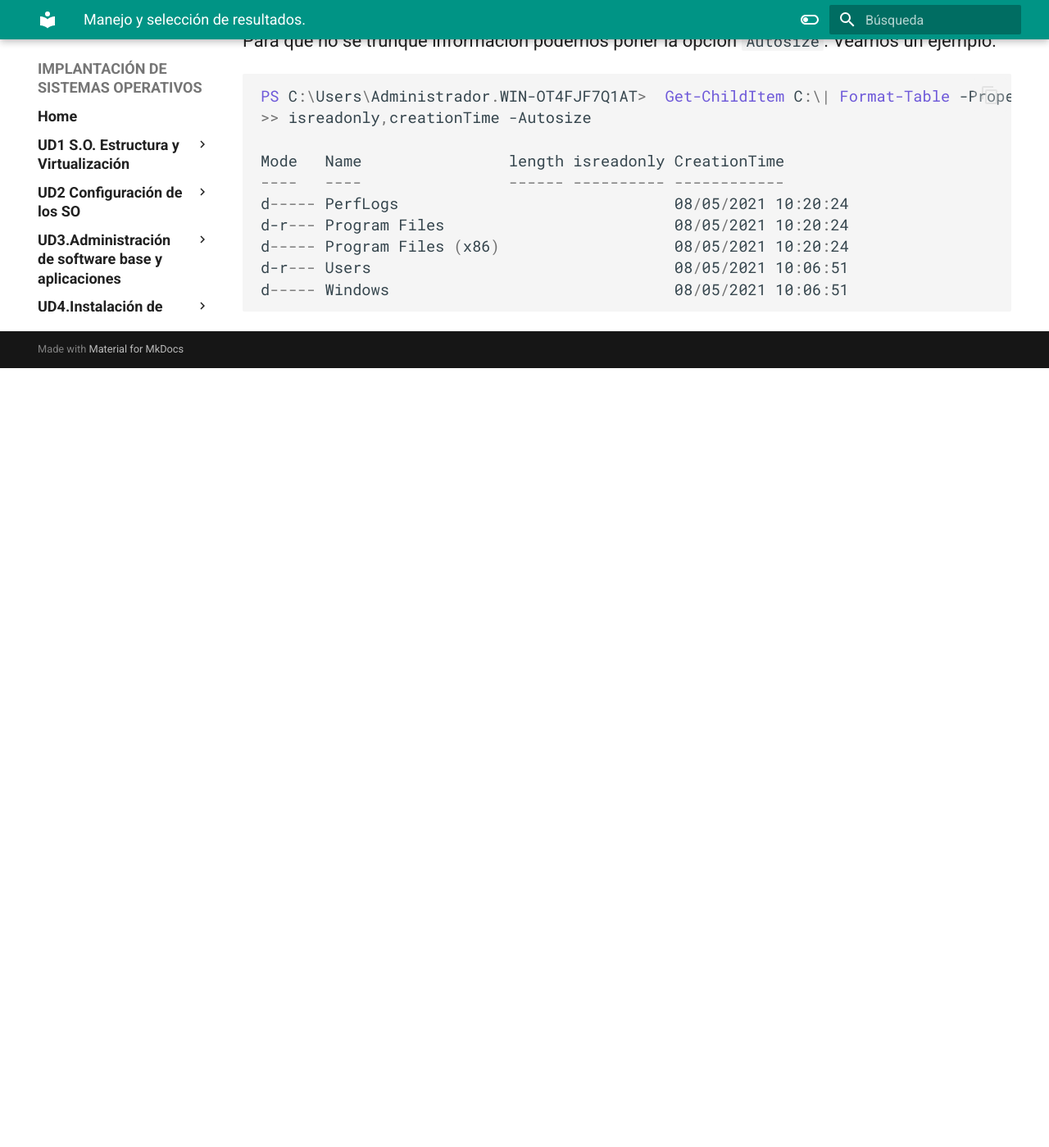
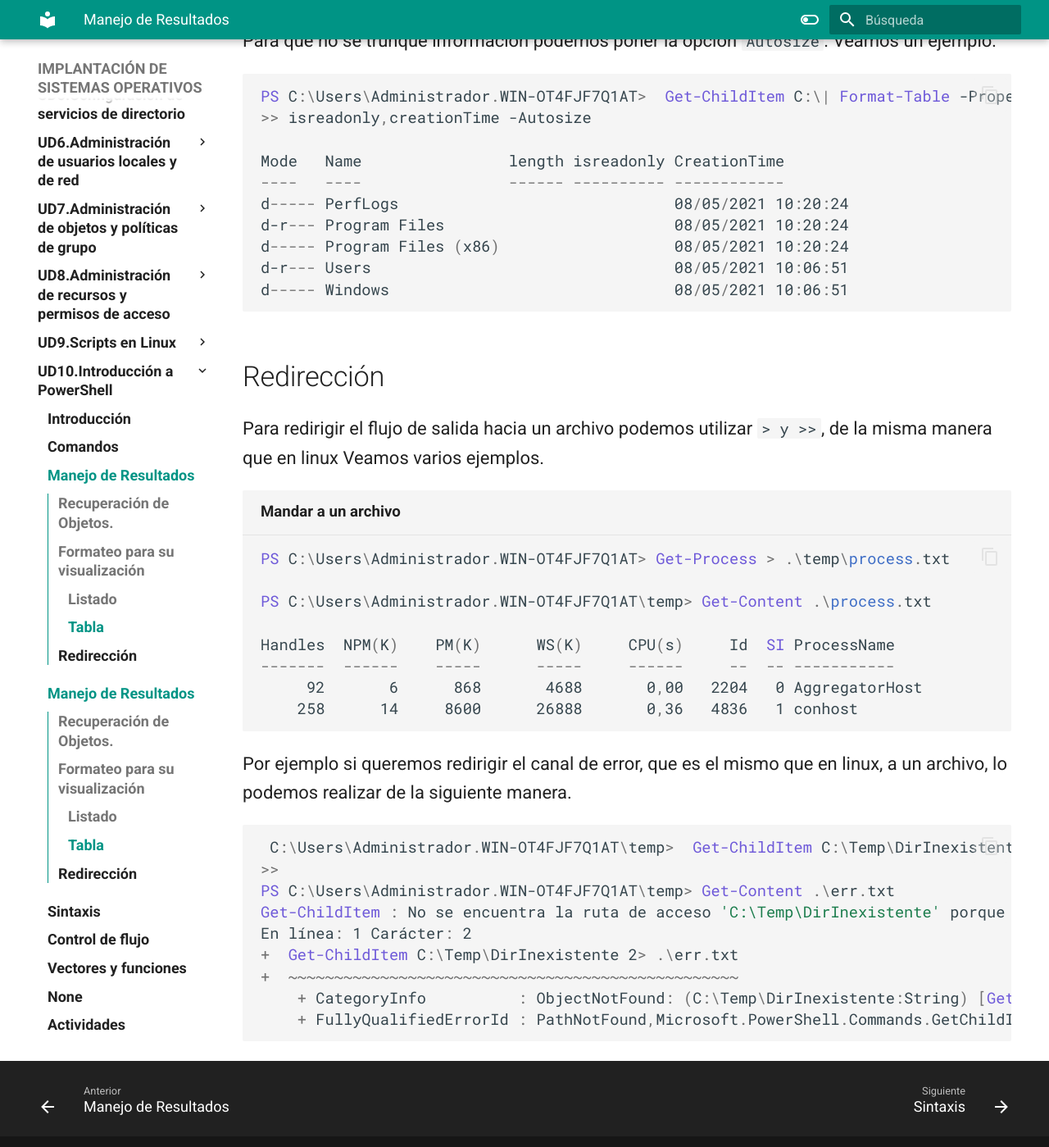
Before and after one commit to jmarlu/ISO, an MkDocs documentation site: the page built from docs/UD10/Manejo resultados.md, in a window 1280 px wide and 1400 px high, scrolled down 3785 px. Shown: the whole window at 82% size. Built offline with MkDocs 1.6.1 and Material for MkDocs 9.7.7, drawn with Linux system fonts in a browser that asks for light colours; before the commit the page ends 4234 px from its top, so only the background shows below that.

Commit message:
manejo y administración ps

````diff
--- /dev/null
+++ b/docs/UD10/Estandares WMI-CIM.md
@@ -0,0 +1,78 @@
+# Estándares.
+
+## ¿Qué son CIM y WMI?
+
+CIM (Common Information Model) es un estándar abierto creado por la organización DMTF orientado a proveer una definición común para el intercambio de información entre sistemas, redes, aplicaciones y servicios.
+
+WMI (Windows Management Instrumentation) es la implementación de Microsoft de CIM, con la que se proveen métodos para consultar y modificar la configuración de una máquina Window.
+
+Aunque esta definido anteriormente como un estándar abierto, actualmente es el nombre de la implementación . Por lo tanto:
+
+Los cmdlets Wmi fueron los que aparecieron primero\* pero a partir de Windows PowerShell 3 fueron sustituidos por los CimCmdlets.
+
+## Descubrir las clases que soporta.
+
+`Get-CimClass` es **EL** comando elegido para descubrir todo lo que se esconde en una infraestructura
+CIM/WMI ya que el descubrimiento era hasta ahora el gran punto débil de esta tecnología.
+
+Veamos un ejemplo:
+
+```PowerShell title="Filtrar clases"
+ Get-CimClass -ClassName *network*
+>>
+
+
+   NameSpace: ROOT/cimv2
+
+CimClassName                        CimClassMethods      CimClassProperties
+------------                        ---------------      ------------------
+Win32_NetworkLoginProfile           {}                   {Caption, Description, SettingID, AccountExpires...}
+Win32_NetworkAdapterConfiguration   {EnableDHCP, Rene... {Caption, Description, SettingID, ArpAlwaysSourceRoute...}
+Win32_NetworkAdapterSetting         {}                   {Element, Setting}
+```
+
+Pero podemos, también las propiedades y métodos.
+
+```PowerShell title=""
+PS C:\Users\Administrador.WIN-OT4FJF7Q1AT>  (Get-CimClass -ClassName Win32_NetworkAdapterConfiguration).
+>> CimClassProperties | Select-Object Name
+>>
+
+Name
+----
+Caption
+Description
+SettingID
+
+```
+
+También podemos buscar clases que tengan una propiedad o método en concreto.
+
+```PowerShell title=""
+PS C:\Users\Administrador.WIN-OT4FJF7Q1AT>  Get-CimClass -PropertyName speed
+
+
+   NameSpace: ROOT/cimv2
+
+CimClassName                        CimClassMethods      CimClassProperties
+------------                        ---------------      ------------------
+CIM_NetworkAdapter                  {SetPowerState, R... {Caption, Description, InstallDate, Name...}
+Win32_NetworkAdapter                {SetPowerState, R... {Caption, Description, InstallDate, Name...}
+```
+
+## Recuperar las instancias de esas clases.
+
+Ya hemos visto que tipos hay. Ahora debemos recuperar el objeto o instancia perteneciente a una clase en concreto.
+
+Veamoslo en el siguiente ejemplo.
+
+```PowerShell title=""
+PS C:\Users\Administrador.WIN-OT4FJF7Q1AT> Get-CimInstance -ClassName Win32_BIOS
+
+
+SMBIOSBIOSVersion : VirtualBox
+Manufacturer      : innotek GmbH
+Name              : Default System BIOS
+SerialNumber      : 0
+Version           : VBOX   - 1
+```
--- a/docs/UD10/Manejo resultados.md
+++ b/docs/UD10/Manejo resultados.md
@@ -146,3 +146,32 @@
 d-r--- Users                                 08/05/2021 10:06:51
 d----- Windows                               08/05/2021 10:06:51
 ```
+
+## Redirección
+
+Para redirigir el flujo de salida hacia un archivo podemos utilizar `> y >>`, de la misma manera que en linux Veamos varios ejemplos.
+
+```PowerShell title="Mandar a un archivo"
+PS C:\Users\Administrador.WIN-OT4FJF7Q1AT> Get-Process > .\temp\process.txt
+
+PS C:\Users\Administrador.WIN-OT4FJF7Q1AT\temp> Get-Content .\process.txt
+
+Handles  NPM(K)    PM(K)      WS(K)     CPU(s)     Id  SI ProcessName
+-------  ------    -----      -----     ------     --  -- -----------
+     92       6      868       4688       0,00   2204   0 AggregatorHost
+    258      14     8600      26888       0,36   4836   1 conhost
+```
+
+Por ejemplo si queremos redirigir el canal de error, que es el mismo que en linux, a un archivo, lo podemos realizar de la siguiente manera.
+
+```PowerShell title=""
+ C:\Users\Administrador.WIN-OT4FJF7Q1AT\temp>  Get-ChildItem C:\Temp\DirInexistente 2> .\err.txt
+>>
+PS C:\Users\Administrador.WIN-OT4FJF7Q1AT\temp> Get-Content .\err.txt
+Get-ChildItem : No se encuentra la ruta de acceso 'C:\Temp\DirInexistente' porque no existe.
+En línea: 1 Carácter: 2
++  Get-ChildItem C:\Temp\DirInexistente 2> .\err.txt
++  ~~~~~~~~~~~~~~~~~~~~~~~~~~~~~~~~~~~~~~~~~~~~~~~~~
+    + CategoryInfo          : ObjectNotFound: (C:\Temp\DirInexistente:String) [Get-ChildItem], ItemNotFoundException
+    + FullyQualifiedErrorId : PathNotFound,Microsoft.PowerShell.Commands.GetChildItemCommand
+```
--- a/mkdocs.yml
+++ b/mkdocs.yml
@@ -91,9 +91,12 @@
   - UD10.Introducción a PowerShell:
       - Introducción: ./UD10/021_IntroducciónPwSh.md
       - Comandos: ./UD10/comandos.md
+      - Manejo de Resultados: ./UD10/Manejo resultados.md
+      - Manejo de Resultados: ./UD10/Manejo resultados.md
       - Sintaxis: ./UD10/022_PowerShell_Sintaxis.md
       - Control de flujo: ./UD10/023_PowerShell_ControlFlujo.md
       - Vectores y funciones: ./UD10/024_PowerShell_VectoresFunciones.md
+      - Administración:./UD10/Estandares WMI-CIM.md
       - Actividades: ./UD10/Actividades.md
 theme:
   name: material
````
Also changed, not shown: docs/UD10/023_PowerShell_ControlFlujo.md (+20 -0 lines).
